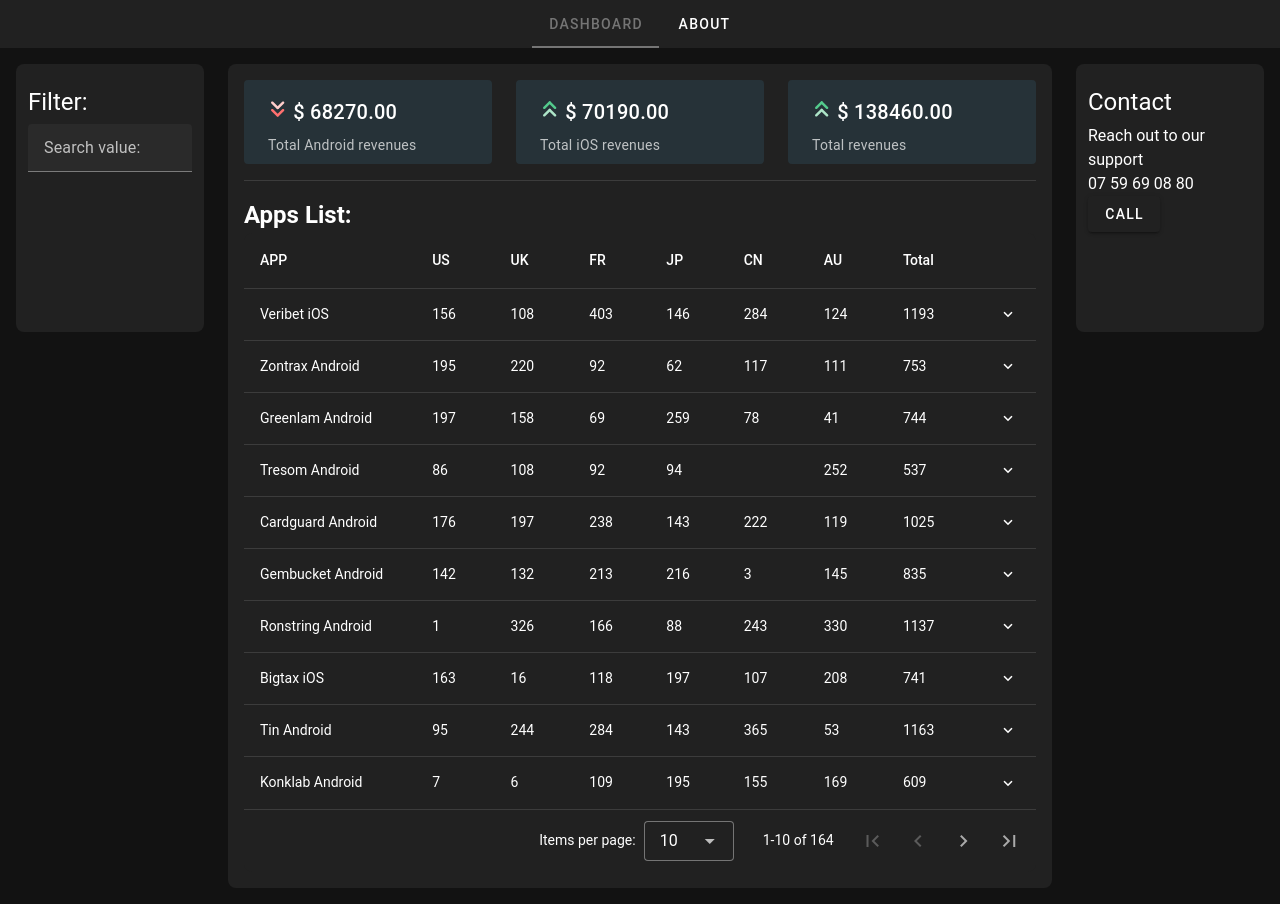
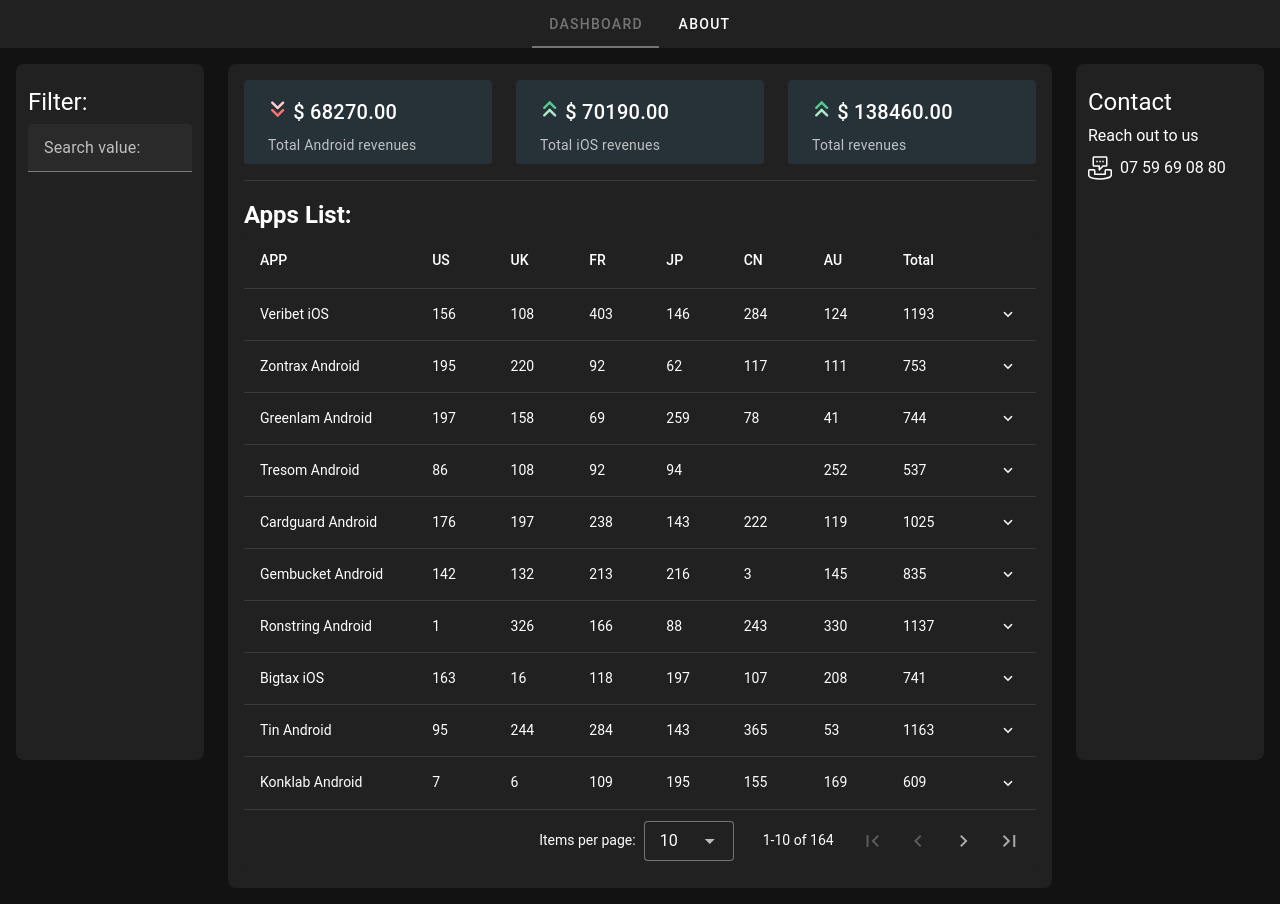
Before and after one commit to 3quanimity/vuetify-dashboard, a Vue app: page / in a window 1280 px wide. Built offline with nearby package versions, Linux system fonts and the light colour scheme.

Commit message:
cleaning up

```diff
--- a/src/components/FilterBloc.vue
+++ b/src/components/FilterBloc.vue
@@ -1,7 +1,7 @@
 <template>
   <v-sheet
     rounded="lg"
-    min-height="268"
+    min-height="87vh"
     class="pa-3"
   >
     <v-list-item-title class="text-h5 mb-1 mt-2">
--- a/src/pages/index.vue
+++ b/src/pages/index.vue
@@ -174,15 +174,24 @@
             <v-sheet
               v-if="selectedTab == 0"
               rounded="lg"
-              min-height="268"
               class="pa-3"
+              min-height="87vh"
             >
               <v-list-item-title class="text-h5 mb-1 mt-2">
                 Contact
               </v-list-item-title>
-              <p>Reach out to our support</p>
-              <p>07 59 69 08 80</p>
-              <v-btn>Call</v-btn>
+              <p>Reach out to us</p>
+              <div class="d-flex align-center mt-2 mb-2">
+                <img
+                  src="@/assets/icons/phone.svg"
+                  alt="Phone Icon"
+                  class="me-2"
+                  style="width: 24px; height: 24px;"
+                >
+                <p>
+                  07 59 69 08 80
+                </p>
+              </div>
             </v-sheet>
           </v-col>
         </v-row>
```
Also changed, not shown: src/assets/icons/phone.svg (added).
